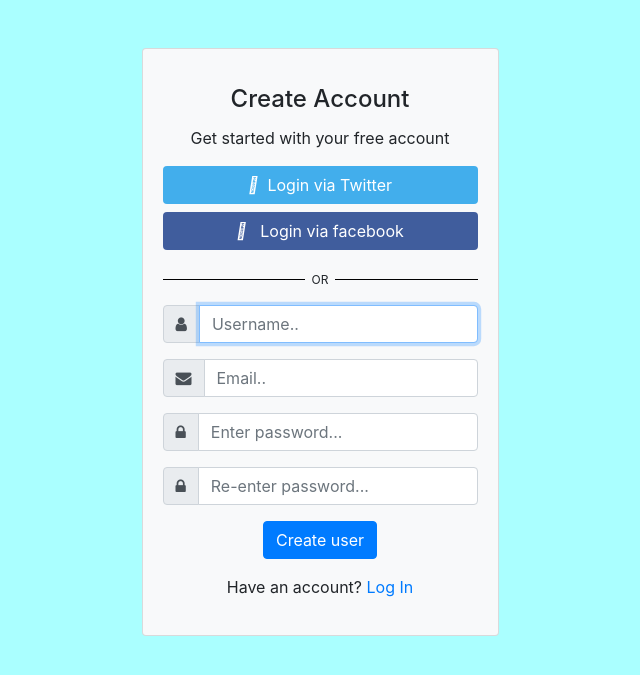
After one commit to avinashz14/CRM, a Django app: page /register/ in a window 1280 px wide. The commit adds this page. Shown: the top 675 px of the page, without its empty margins (320-960 px from the left). Run offline with Django 3.2, Linux system fonts and the light colour scheme; some libraries are stand-ins or nearby versions.

Commit message:
decorators added for user permissions

```diff
--- /dev/null
+++ b/accounts/decorators.py
@@ -0,0 +1,40 @@
+from django.shortcuts import redirect
+from django.http import HttpResponse
+
+
+def unauthenticated_user(view_func):
+    def wrapper_func(request, *args, **kwargs):
+        if request.user.is_authenticated:
+            return redirect('home')
+        else:
+            return view_func(request, *args, **kwargs)
+    return wrapper_func
+
+def allowed_users(allowed_roles=[]):
+    def decorator(view_func):
+        def wrapper_func(request, *args, **kwargs):
+            group = None
+            if request.user.groups.exists():
+                group = request.user.groups.all()[0].name
+
+            if group in allowed_roles:
+                return view_func(request, *args, **kwargs)
+            else:
+                return HttpResponse('Denied Unauthorized Access!!')
+        return wrapper_func
+    return decorator
+
+
+def admin_only(view_func):
+    def wrapper_func(request, *args, **kwargs):
+        group = None
+        if request.user.groups.exists():
+            group = request.user.groups.all()[0].name
+
+        if group == 'customer':
+            return redirect('user_page', id=request.user.id)
+        elif group == 'admin':
+            return view_func(request, *args, **kwargs)
+        else:
+            return HttpResponse('Denied Unauthorized Access!!')
+    return wrapper_func
--- a/accounts/form.py
+++ b/accounts/form.py
@@ -1,5 +1,9 @@
+from django.contrib.auth.models import User
+from django.db.models import fields
 from django.forms import ModelForm
 from .models import Customer, Order
+from django.contrib.auth.forms import UserCreationForm
+from django.contrib.auth.models import User
 
 class CustomerForm(ModelForm):
     class Meta:
@@ -10,3 +14,8 @@
     class Meta:
         model = Order
         fields = ['customer', 'product', 'status']
+
+class CreateUserForm(UserCreationForm):
+    class Meta:
+        model = User
+        fields = ['username', 'email', 'password1', 'password2']
--- a/accounts/templates/accounts/dashboard.html
+++ b/accounts/templates/accounts/dashboard.html
@@ -1,7 +1,7 @@
 {% extends "accounts/home.html" %}
 
 {% block title %}
-  Dashboard
+  Dashboard | CRM
 {% endblock title %}
 
 {% block content %}
--- /dev/null
+++ b/accounts/templates/accounts/register.html
@@ -0,0 +1,119 @@
+<!DOCTYPE html>
+<html lang="en">
+<head>
+    <meta charset="UTF-8">
+    <meta http-equiv="X-UA-Compatible" content="IE=edge">
+    <meta name="viewport" content="width=device-width, initial-scale=1.0">
+
+    <!--CSS files-->
+    <link rel="stylesheet" href="https://maxcdn.bootstrapcdn.com/bootstrap/4.0.0/css/bootstrap.min.css" integrity="sha384-Gn5384xqQ1aoWXA+058RXPxPg6fy4IWvTNh0E263XmFcJlSAwiGgFAW/dAiS6JXm" crossorigin="anonymous">
+
+    <!--Font awesome-->
+    <link rel="stylesheet" href="https://cdnjs.cloudflare.com/ajax/libs/font-awesome/4.7.0/css/font-awesome.min.css">
+    <title>Register | CRM</title>
+
+    <style>
+          body{
+              background-color: #aFF;
+          }
+
+        .divider-text {
+            position: relative;
+            text-align: center;
+            margin-top: 15px;
+            margin-bottom: 15px;
+        }
+        .divider-text span {
+            padding: 7px;
+            font-size: 12px;
+            position: relative;
+            z-index: 2;
+        }
+        .divider-text:after {
+            content: "";
+            position: absolute;
+            width: 100%;
+            border-bottom: 1px solid #000;
+            top: 55%;
+            left: 0;
+            z-index: 1;
+        }
+
+        .btn-facebook {
+            background-color: #405D9D;
+            color: #fff;
+        }
+        .btn-twitter {
+            background-color: #42AEEC;
+            color: #fff;
+        }
+
+    </style>
+</head>
+<body>
+
+    <div class="container text-center my-5">
+        <div class="card  d-inline-block shadow bg-light rounded">
+            <article class="card-body mx-auto" style="max-width: 400px;">
+                <h4 class="card-title mt-3 text-center">Create Account</h4>
+                <p class="text-center">Get started with your free account</p>
+                <p>
+                    <a href="" class="btn btn-block btn-twitter"> <i class="fab fa-twitter"></i>  Login via Twitter</a>
+                    <a href="" class="btn btn-block btn-facebook"> <i class="fab fa-facebook-f"></i>   Login via facebook</a>
+                </p>
+                <p class="divider-text">
+                    <span class="bg-light">OR</span>
+                </p>
+
+                <form action="" method="POST">
+                    {% csrf_token %}
+                    <div class="form-group input-group">
+                        <div class="input-group-prepend">
+                            <span class="input-group-text"> <i class="fa fa-user"></i> </span>
+                        </div>
+                        {{form.username}}
+                     </div> <!-- form-group// -->
+                    <div class="form-group input-group">
+                        <div class="input-group-prepend">
+                            <span class="input-group-text"> <i class="fa fa-envelope"></i> </span>
+                        </div>
+                        {{form.email}}
+                    </div>
+                    <div class="form-group input-group">
+                        <div class="input-group-prepend">
+                            <span class="input-group-text"> <i class="fa fa-lock"></i> </span>
+                        </div>
+                        {{form.password1}}
+                    </div> <!-- form-group// -->
+                    <div class="form-group input-group">
+                        <div class="input-group-prepend">
+                            <span class="input-group-text"> <i class="fa fa-lock"></i> </span>
+                        </div>
+                        {{form.password2}}
+                    </div> <!-- form-group// -->
+                    <div class="form-group">
+                        <input type="submit" value="Create user" class="btn btn-primary btn-sm">
+                    </div> <!-- form-group// -->
+                    <p class="text-center">Have an account? <a href="{% url 'login' %} ">Log In</a> </p>
+                </form>
+            </article>
+        </div> <!-- card.// -->
+    </div>
+        <!--container end.//-->
+
+
+    <script>
+            // Query All input fields
+            var form_fields = document.getElementsByTagName('input')
+            form_fields[1].placeholder = 'Username..';
+            form_fields[2].placeholder = 'Email..';
+            form_fields[3].placeholder = 'Enter password...';
+            form_fields[4].placeholder = 'Re-enter password...';
+
+            for (var field in form_fields){
+                form_fields[field].className+= 'form-control'
+            }
+    </script>
+
+</body>
+</html>
--- a/accounts/urls.py
+++ b/accounts/urls.py
@@ -7,9 +7,15 @@
 
 urlpatterns =[
     path('', views.home, name='home'),
+    path('user/<int:id>/', views.userPage, name='user_page'),
     path('products/', views.products, name='products'),
     path('customer/<int:id>/', views.customer, name='customer'),
     path('dashboard/', views.dashboard, name='dashboard'),
+
+    path('login/', views.loginPage, name='login'),
+    path('logout/', views.logoutPage, name='logout'),
+    path('register/', views.registerPage, name='register'),
+
 
     path('create_customer/', views.createCustomer, name='create_customer'),
     path('update_customer/<int:id>/', views.updateCustomer, name='update_customer'),
--- a/accounts/views.py
+++ b/accounts/views.py
@@ -1,17 +1,67 @@
-from django.db.models.query import QuerySet
 from django.shortcuts import render, redirect
-from django.urls import reverse
+from django.http import HttpResponse, HttpResponseRedirect
+from django.contrib import messages
+from django.contrib.auth import authenticate, login, logout
+from django.contrib.auth.models import Group
+from django.contrib.auth.decorators import login_required
 from .models import *
 from  .filters import orderFilter
-
-
-from .form import CustomerForm, OrderForm
+from .form import CustomerForm, OrderForm, CreateUserForm
+from .decorators import unauthenticated_user, allowed_users, admin_only
 # Create your views here.
 
+@unauthenticated_user
+def registerPage(request):
+
+    form = CreateUserForm()
+    if request.method == 'POST':
+        form  = CreateUserForm(request.POST)
+        if form.is_valid():
+            user = form.save()
+            group = Group.objects.get(name='customer')
+            user.groups.add(group)
+            print("successfully")
+            username = form.cleaned_data['username']
+            print(username)
+            form = CreateUserForm()
+            messages.success(request, 'Successfully account was create for ' + username)
+            return redirect('login')
+
+    context = {
+        'form':form,
+    }
+    return render(request, 'accounts/register.html', context)
+
+@unauthenticated_user
+def loginPage(request):
+
+    if request.method == 'POST':
+        username = request.POST['username']
+        password = request.POST['password']
+        print(username, password)
+        user = authenticate(request, username=username, password=password)
+        print(user)
+        if user is not None:
+            login(request, user)
+            return redirect('dashboard')
+        else:
+            messages.warning(request, 'Invalid Login Credentials')
+            return redirect('login')
+    return render(request, 'accounts/login.html')
+
+@login_required(login_url='login')
+def logoutPage(request):
+    logout(request)
+    messages.info(request, 'Your are logout!')
+    return redirect('login')
+
+@login_required(login_url='login')
+@admin_only
 def home(request):
-    return render(request, 'accounts/home.html')
+    return redirect('dashboard')
 
-
+@login_required(login_url='login')
+@admin_only
 def dashboard(request):
     customers = Customer.objects.all()
     orders = Order.objects.all()
@@ -31,7 +81,8 @@
     }
     return render(request, 'accounts/dashboard.html', context)
 
-
+@login_required(login_url='login')
+@allowed_users(allowed_roles=['admin','stuff'])
 def products(request):
     products = Product.objects.all()
     print(products)
@@ -40,7 +91,13 @@
     }
     return render(request, 'accounts/products.html', context)
 
+@login_required(login_url='login')
+def userPage(request, id):
+    return  render(request, 'accounts/user_page.html')
 
+
+@login_required(login_url='login')
+@allowed_users(allowed_roles=['admin','stuff'])
 def customer(request, id):
 
     customer = Customer.objects.get(id=id)
@@ -59,8 +116,8 @@
     }
     return render(request, 'accounts/customer.html', context)
 
-
-
+@login_required(login_url='login')
+@allowed_users(allowed_roles=['admin','stuff'])
 def createCustomer(request):
 
     form = CustomerForm()
@@ -76,7 +133,8 @@
     }
     return render(request, 'accounts/create_customer.html', context)
 
-
+@login_required(login_url='login')
+@allowed_users(allowed_roles=['admin','stuff'])
 def updateCustomer(request, id):
 
     customer = Customer.objects.get(id=id)
@@ -92,7 +150,8 @@
     }
     return render(request, 'accounts/create_customer.html', context)
 
-
+@login_required(login_url='login')
+@allowed_users(allowed_roles=['admin','stuff'])
 def createOrder(request, id):
     customer = Customer.objects.get(id=id)
     print(customer)
@@ -108,6 +167,8 @@
     }
     return render(request, 'accounts/create_order.html', context)
 
+@login_required(login_url='login')
+@allowed_users(allowed_roles=['admin','stuff'])
 def updateOrder(request, id):
 
     order = Order.objects.get(id=id)
@@ -124,6 +185,9 @@
     }
     return render(request, 'accounts/create_order.html', context)
 
+
+@login_required(login_url='login')
+@allowed_users(allowed_roles=['admin','stuff'])
 def deleteOrder(request, id):
 
     order = Order.objects.get(id=id)
```
Also changed, not shown: accounts/templates/accounts/home.html (+7 -1 lines), accounts/templates/accounts/login.html (added, +108 -0 lines), accounts/templates/accounts/navbar.html (+7 -0 lines), accounts/templates/accounts/user_page.html (added, +16 -0 lines).
